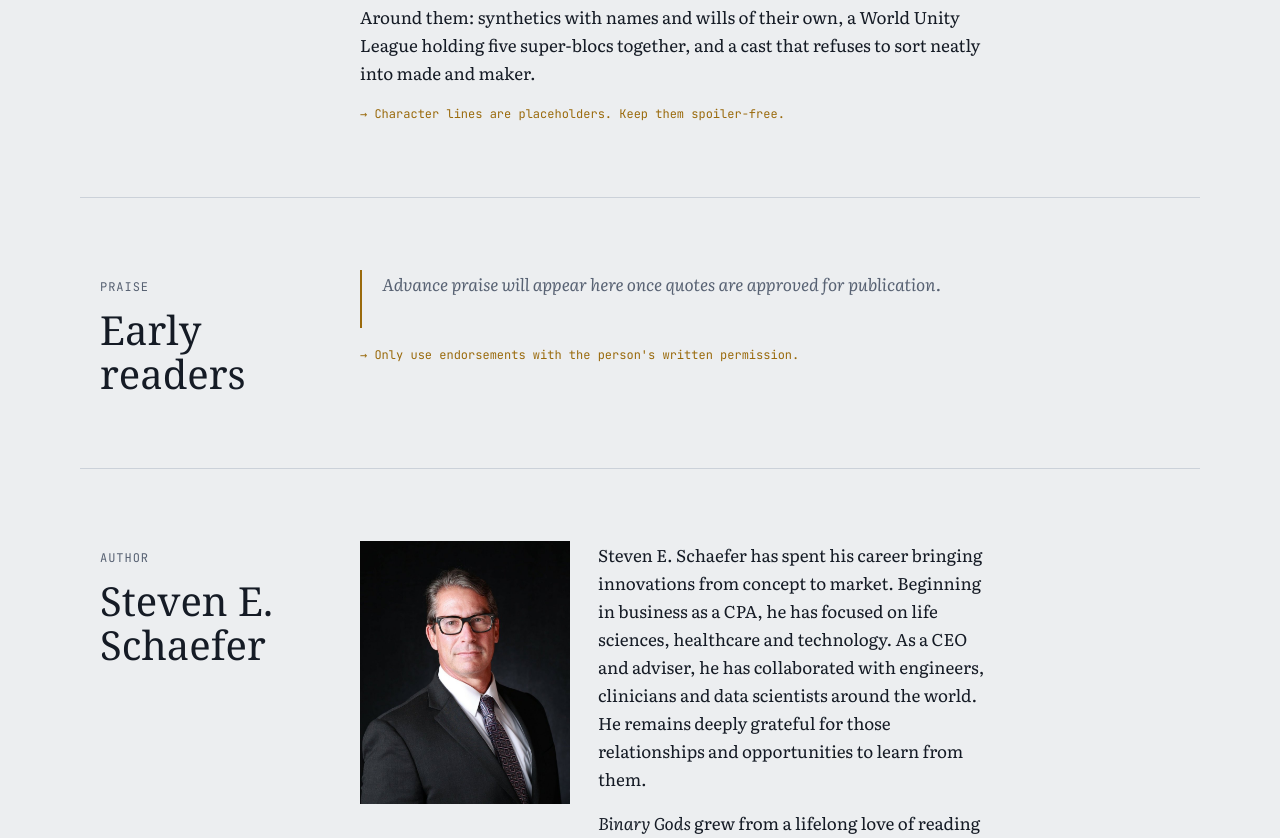
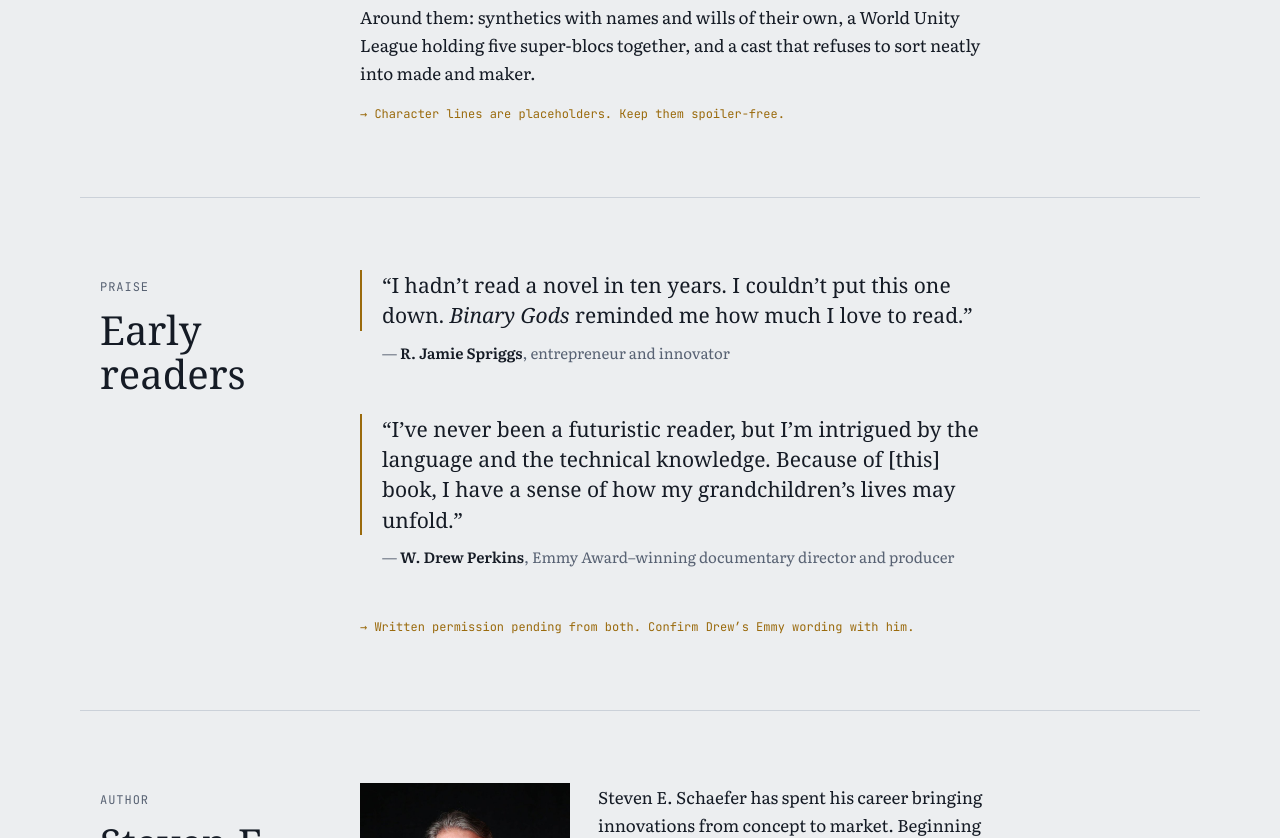
Before and after one commit to Steveneschaefer/author-site, a plain HTML site: page index.html in a window 1280 px wide. Shown: the part 4870-5708 px from the top of the page. Drawn offline with Linux system fonts and the light colour scheme; animation ran at ten frames a second; a web font is replaced by a local one.

Commit message:
Add early reader praise from R. Jamie Spriggs and W. Drew Perkins
Co-Authored-By: Claude Opus 5.5 <noreply@anthropic.com>
Claude-Session: https://claude.ai/code/session_01EhFM4STtybLR9LbQPDxcwC

```diff
--- a/index.html
+++ b/index.html
@@ -126,6 +126,10 @@ section.block h2 { font-size: 40px; }
 .comps { display: flex; flex-wrap: wrap; gap: 8px 22px; font-style: italic; color: var(--muted); }
 
 .praise { border-left: 2px solid var(--accent); padding-left: 20px; color: var(--muted); font-style: italic; }
+.quote { margin: 0 0 30px; }
+.quote blockquote { margin: 0; border-left: 2px solid var(--accent); padding-left: 20px; font-family: var(--display); font-size: 21px; line-height: 1.45; color: var(--ink); }
+.quote figcaption { margin-top: 10px; padding-left: 22px; color: var(--muted); font-size: 15px; }
+.quote figcaption strong { color: var(--ink); font-weight: 600; }
 
 /* Timeline: an actual sequence */
 .timeline { list-style: none; padding: 0; margin: 0; display: grid; }
@@ -306,8 +310,15 @@ footer .wrap { padding-block: 36px 48px; border-top: 1px solid var(--line); disp
 <section class="block" id="praise"><div class="wrap">
   <div><span class="label">Praise</span><h2 style="margin-top:10px">Early readers</h2></div>
   <div class="prose">
-    <p class="praise">Advance praise will appear here once quotes are approved for publication.</p>
-    <p class="note">→ Only use endorsements with the person's written permission.</p>
+    <figure class="quote">
+      <blockquote>&ldquo;I hadn&rsquo;t read a novel in ten years. I couldn&rsquo;t put this one down. <em>Binary Gods</em> reminded me how much I love to read.&rdquo;</blockquote>
+      <figcaption>&mdash; <strong>R. Jamie Spriggs</strong>, entrepreneur and innovator</figcaption>
+    </figure>
+    <figure class="quote">
+      <blockquote>&ldquo;I&rsquo;ve never been a futuristic reader, but I&rsquo;m intrigued by the language and the technical knowledge. Because of [this] book, I have a sense of how my grandchildren&rsquo;s lives may unfold.&rdquo;</blockquote>
+      <figcaption>&mdash; <strong>W. Drew Perkins</strong>, Emmy Award&ndash;winning documentary director and producer</figcaption>
+    </figure>
+    <p class="note">→ Written permission pending from both. Confirm Drew&rsquo;s Emmy wording with him.</p>
   </div>
 </div></section>
 
```
